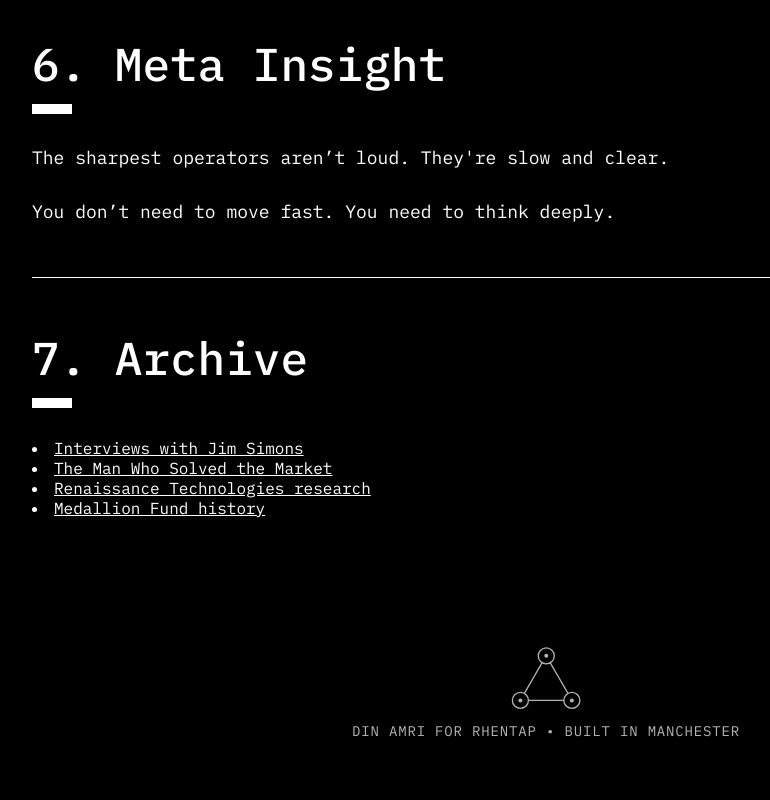
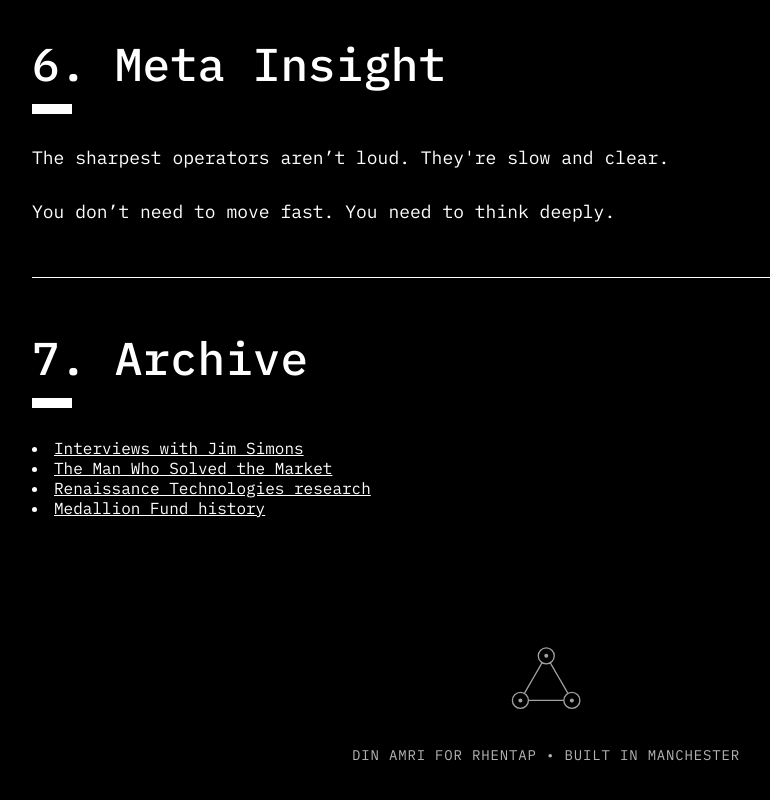
Before and after one commit to DinAmri/sharpest-operator, a plain HTML site: page jimsimons/index.html in a window 1280 px wide. Shown: the part 4148-4948 px from the top of the page, without its empty margins (94-864 px from the left). Drawn offline with Linux system fonts and the light colour scheme.

Commit message:
Update style.css
footer, rhentap logo

```diff
--- a/style.css
+++ b/style.css
@@ -302,6 +302,24 @@ body {
     font-style: italic;
 }
 
+.footer-logo-link {
+    display: inline-block;
+    text-decoration: none;
+}
+
+.footer-logo-link:hover .footer-logo {
+    opacity: 1;
+}
+
+.footer-logo {
+    width: 80px;
+    height: 80px;
+    display: block;
+    margin: 0 auto 1.5rem auto;
+    opacity: 0.9;
+    transition: opacity 0.2s ease;
+}
+
 /* -------------------------------------------
    MOBILE RESPONSIVE
 ------------------------------------------- */
```
